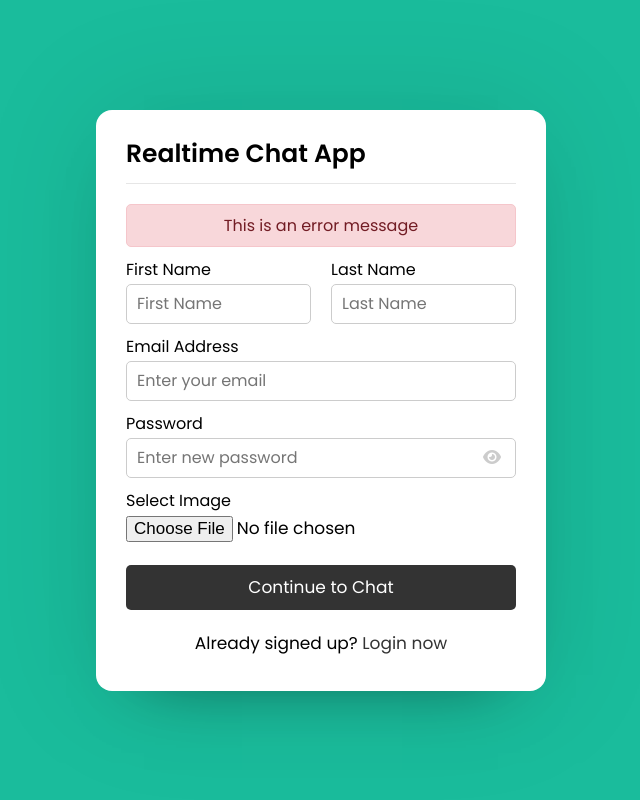
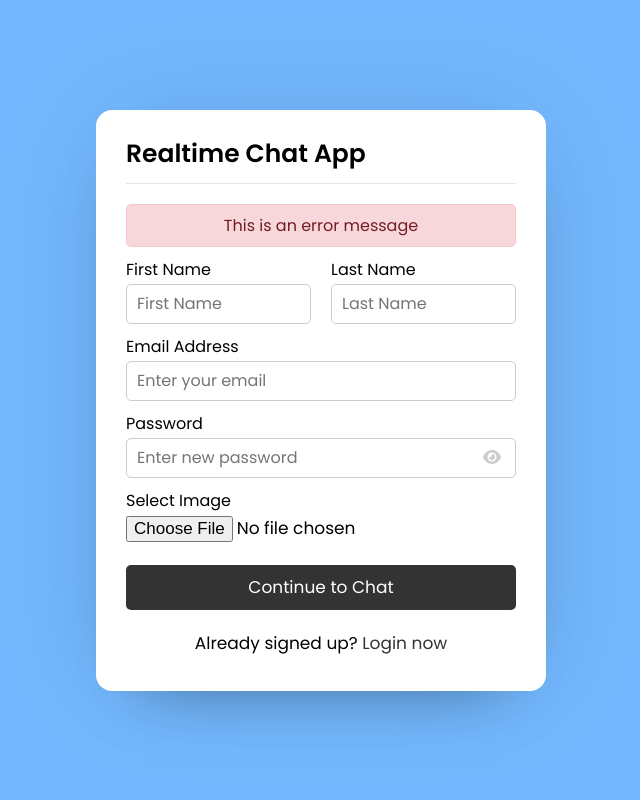
Before and after one commit to hqbao000101/real-time-chat-php, a PHP site: page /index.html in a window 1280 px wide. Shown: the whole page, without its empty margins (319-959 px from the left). Run offline with PHP 8.4, Linux system fonts and the light colour scheme.

Commit message:
update-body-background

```diff
--- a/style.css
+++ b/style.css
@@ -13,8 +13,7 @@
   justify-content: center;
   align-items: center;
   min-height: 100vh;
-  /* background-color: #f7f7f7; */
-  background-color: #1abc9c;
+  background-color: #74b9ff;
   overflow: hidden;
 }
 
```
